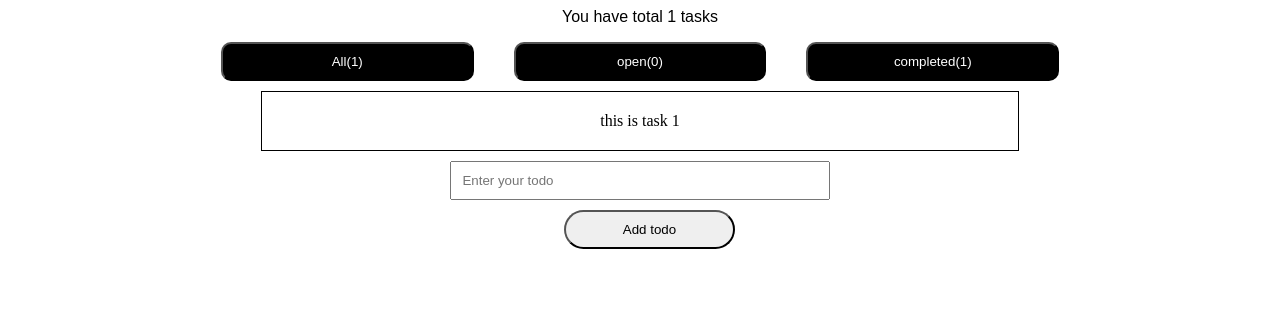
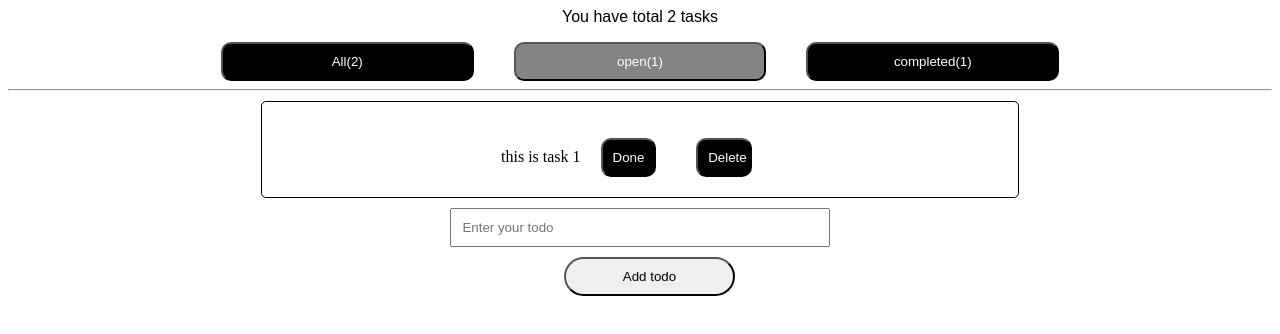
Before and after one commit to Kedarinath1502/todo-app, a React (Vite) app: page / in a window 1280 px wide. Shown: the top 334 px of the page. Built offline with nearby package versions, Linux system fonts and the light colour scheme.

Commit message:
addedmorefunctionality

```diff
--- a/src/App.jsx
+++ b/src/App.jsx
@@ -12,17 +12,36 @@ function App() {
 //     {input : "this is task 4", completed : false}
 // ]
   const [todos, setTodos] = useState([
-    {input : "this is task 1", completed : false}
+    {input : "this is task 1", completed : false},
+     {input : "this is task 2", completed : true}
   ])
+  const [selectedTab, setSelectedTab] = useState('open')
+  console.log(selectedTab)
+
   function handleAddTodo(newTask) {
     const newTodoList = [...todos, {input: newTask, completed:false}]
     setTodos(newTodoList)
   }
+
+  function updateTodo(index) {
+      let updatedTodoList = [...todos]
+      updatedTodoList[index]['completed'] = true
+      setTodos(updatedTodoList)
+  }
+
+  function deleteTodo(index) {
+    let modifiedTodoList = [...todos]
+    modifiedTodoList = modifiedTodoList.filter((val,valIndex)=>{ return valIndex !== index})
+    setTodos(modifiedTodoList)
+
+  }
+
   return (
     <>
       <Header todos={todos}/>
-      <Tabs  todos={todos}/>
-      <TodoList todos={todos}/>
+      <Tabs selectedTab={selectedTab} setSelectedTab={setSelectedTab} todos={todos}/>
+      <TodoList updateTodo={updateTodo} selectedTab={selectedTab}
+        deleteTodo={ deleteTodo} setSelectedTab={setSelectedTab} todos={todos}/>
       <Input handleAddTodo={handleAddTodo} />
     </>
   )
--- a/src/components/Header.jsx
+++ b/src/components/Header.jsx
@@ -1,8 +1,10 @@
 
 export default function Header ( props ){
     const {todos} = props
+    const isPlural = todos.length != 1
+    const word = isPlural ? "tasks" : "task"
     const Tasks = todos.length
     return (
-        <div className="Header"> You have total {Tasks} tasks </div>
+        <div className="Header"> You have total {Tasks} {word} </div>
     )
 }
--- a/src/components/Tabs.jsx
+++ b/src/components/Tabs.jsx
@@ -1,19 +1,25 @@
 export default function Tabs (props){
-    const {todos} = props
+    const {todos, selectedTab, setSelectedTab} = props
     const tabs = ['All', 'open', 'completed']
     const count = {
         All : todos.length,
-        open : todos.filter((todo) => todo.completed ).length,
-        completed : todos.filter((todo) => !todo.completed).length
+        open : todos.filter((todo) => !todo.completed ).length,
+        completed : todos.filter((todo) => todo.completed).length
     }
 
     return (
+        <div>
         <div className = "tab-container">
             {tabs.map((tab, tabIndex) => (
-                    <button key = {tabIndex} className = "button">
+                    <button onClick={()=> {
+                        setSelectedTab(tab)
+                    }} key = {tabIndex} className = {tab === selectedTab ? "button-selected": "button"}>
                         {tab}({count[tab]})
                     </button>
             ))}
         </div>
+        <hr/>
+        </div>
+
     )
 }
--- a/src/components/TodoCard.jsx
+++ b/src/components/TodoCard.jsx
@@ -1,9 +1,23 @@
 
 function TodoCard (props){
-    const {todo} = props
+    const {todo, todoIndex, updateTodo, deleteTodo } = props
     return (
         <div className="card">
+            <div>
             {todo.input}
+                <button onClick={()=>{
+                    updateTodo(todoIndex)
+                }} className="edit-buttons">
+                    Done
+                </button>
+                <button onClick={()=> {
+                    deleteTodo(todoIndex)
+                }} className="edit-buttons">
+                    Delete
+                </button>
+
+            </div>
+
         </div>
     )
 }
--- a/src/components/TodoList.jsx
+++ b/src/components/TodoList.jsx
@@ -1,11 +1,15 @@
 import TodoCard from './TodoCard'
 
 export default function TodoList(props){
-    const {todos} = props
+    const {todos, selectedTab} = props
+    const filtertodolist = (selectedTab == 'All')?
+        todos : (selectedTab == 'open')? todos.filter((todo) => !todo.completed)
+        : todos.filter((todo) => todo.completed)
     return(
         <div>
-            {todos.map((todo, todoIndex)=>(
-                <TodoCard todo={todo} key={todoIndex}/>
+            {filtertodolist.map((todo, todoIndex)=>(
+                <TodoCard todo={todo} key={todoIndex}
+                todoIndex={ todos.findIndex(val => val.input === todo.input)} {...props}/>
             ))}
         </div>
     )
--- a/src/index.css
+++ b/src/index.css
@@ -15,6 +15,17 @@
     cursor : pointer;
 
 }
+.button-selected {
+    padding : 10px;
+    width : 20%;
+    margin-top : 1rem;
+    border-radius: 10px;
+    margin-inline: 20px;
+    background-color: rgb(132, 132, 132);
+    color: white;
+    cursor : pointer;
+
+}
 .button:hover {
     background-color: white;
     color: black;
@@ -25,7 +36,17 @@
     transform: scale(0.98);
 }
 
-
+.edit-buttons{
+    padding : 10px;
+    display: inline;
+    width : 20%;
+    margin-top : 1rem;
+    border-radius: 10px;
+    margin-inline: 20px;
+    background-color: rgb(0,0,0);
+    color: white;
+    cursor : pointer;
+}
 .Header{
     font-family: sans-serif;
     text-align: center;
@@ -33,6 +54,7 @@
 
 .card{
     border : 1px solid black;
+    border-radius: 5px;
     margin-top: 10px;
     padding : 20px;
     margin-inline: 20%;
```
